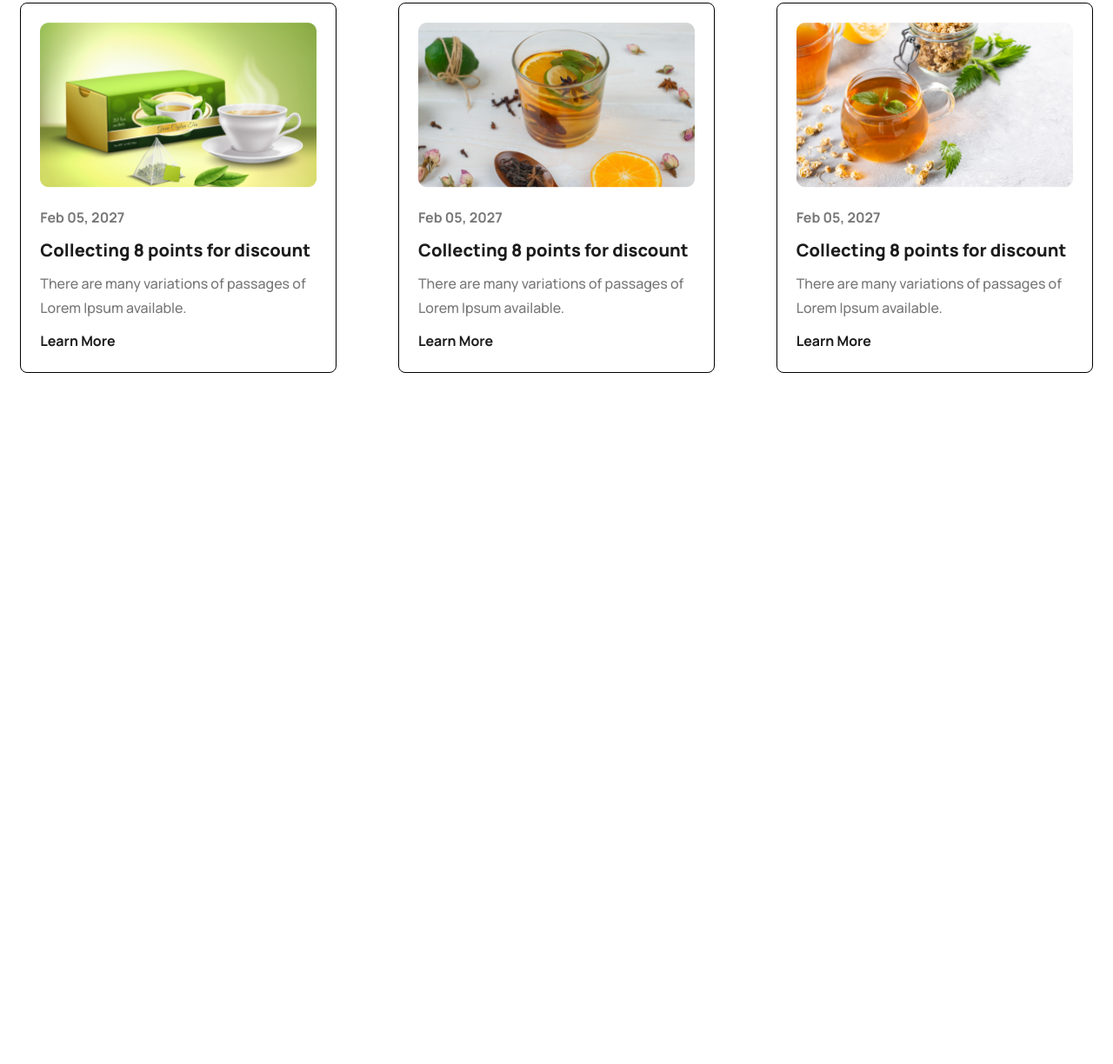
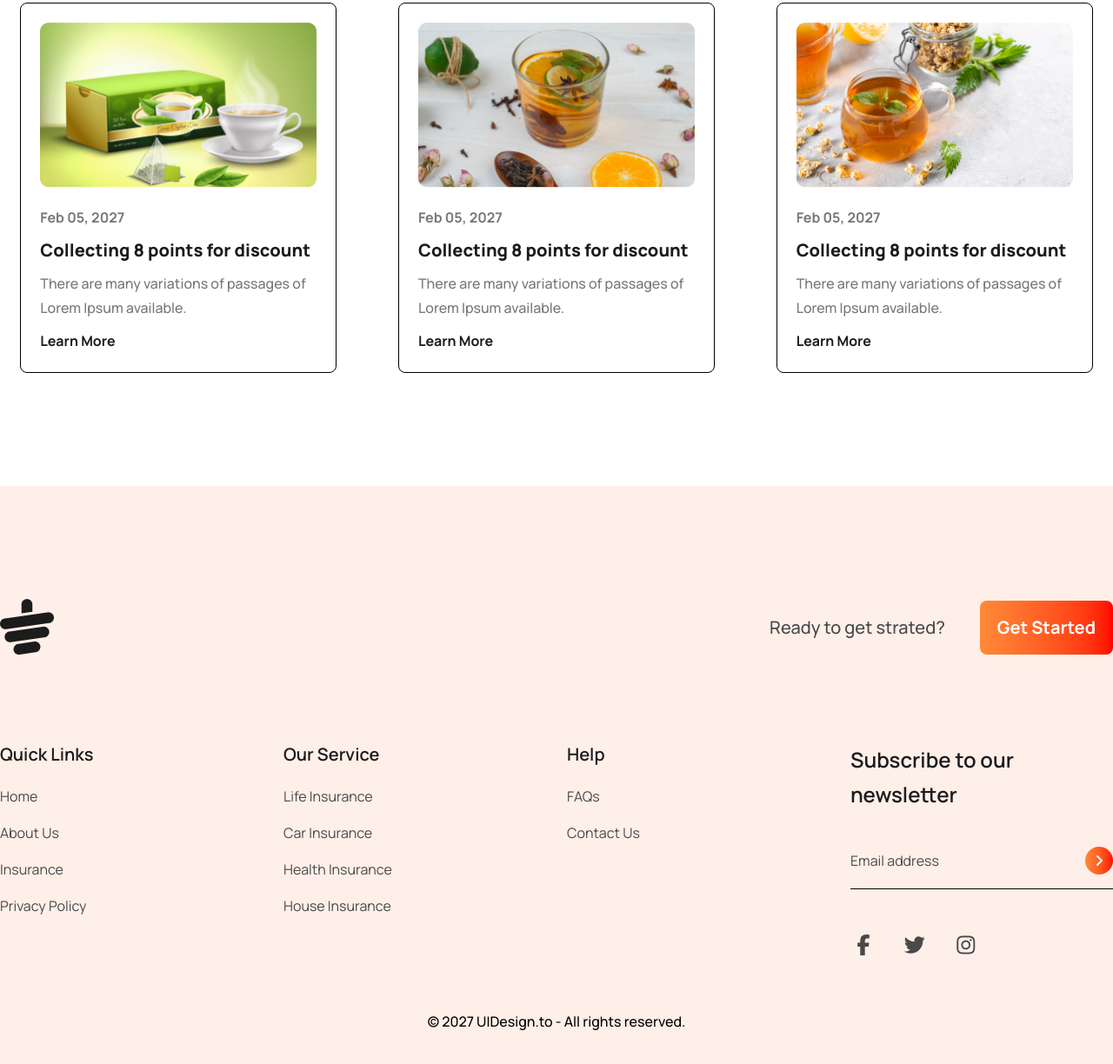
Before and after one commit to nafiz2024/Tea-House, a plain HTML site: page index.html in a window 1280 px wide. Shown: the part 3222-4446 px from the top of the page at 87% size. Before the commit the page ends 3651 px from the top, so only its background shows below. Drawn offline with nearby package versions, Linux system fonts and the light colour scheme.

Commit message:
Footer Section Done

```diff
--- a/index.html
+++ b/index.html
@@ -308,39 +308,127 @@
             <img src="./images/news-1.png" alt="" />
             <div class="space-y-[10px]">
               <p class="font-bold leading-7 text-[#777777]">Feb 05, 2027</p>
-              <h1 class="text-xl font-extrabold text-[#1c1c1c]">Collecting 8 points for discount</h1>
+              <h1 class="text-xl font-extrabold text-[#1c1c1c]">
+                Collecting 8 points for discount
+              </h1>
               <p class="font-medium leading-7 text-[#777777]">
                 There are many variations of passages of Lorem Ipsum available.
               </p>
-              <button class="font-bold leading-7 text-[#1c1c1c]">Learn More</button>
+              <button class="font-bold leading-7 text-[#1c1c1c]">
+                Learn More
+              </button>
             </div>
           </div>
           <div class="border rounded-lg p-[22px] max-w-[364px] space-y-5">
             <img src="./images/news-2.png" alt="" />
             <div class="space-y-[10px]">
               <p class="font-bold leading-7 text-[#777777]">Feb 05, 2027</p>
-              <h1 class="text-xl font-extrabold text-[#1c1c1c]">Collecting 8 points for discount</h1>
+              <h1 class="text-xl font-extrabold text-[#1c1c1c]">
+                Collecting 8 points for discount
+              </h1>
               <p class="font-medium leading-7 text-[#777777]">
                 There are many variations of passages of Lorem Ipsum available.
               </p>
-              <button class="font-bold leading-7 text-[#1c1c1c]">Learn More</button>
+              <button class="font-bold leading-7 text-[#1c1c1c]">
+                Learn More
+              </button>
             </div>
           </div>
           <div class="border rounded-lg p-[22px] max-w-[364px] space-y-5">
             <img src="./images/news-3.png" alt="" />
             <div class="space-y-[10px]">
               <p class="font-bold leading-7 text-[#777777]">Feb 05, 2027</p>
-              <h1 class="text-xl font-extrabold text-[#1c1c1c]">Collecting 8 points for discount</h1>
+              <h1 class="text-xl font-extrabold text-[#1c1c1c]">
+                Collecting 8 points for discount
+              </h1>
               <p class="font-medium leading-7 text-[#777777]">
                 There are many variations of passages of Lorem Ipsum available.
               </p>
-              <button class="font-bold leading-7 text-[#1c1c1c]">Learn More</button>
+              <button class="font-bold leading-7 text-[#1c1c1c]">
+                Learn More
+              </button>
             </div>
           </div>
         </div>
-
       </div>
     </section>
     <!-- News Section End -->
+
+    <!-- Footer Section Start -->
+    <footer class="bg-[#ffefe9] mb-0">
+      <div class="container mx-auto py-[130px]">
+        <div class="flex justify-between">
+          <img src="./images/cup.png" alt="" />
+
+          <div class="flex items-center space-x-10">
+            <p class="text-xl font-medium leadig-[40px] text-[#494949]">
+              Ready to get strated?
+            </p>
+            <button
+              class="bg-red-500 py-4 px-5 text-[20px] font-bold text-white rounded-lg bg-linear-to-r from-[#ff8938] to-[#ff0000] hover:from-[#ff0000] hover:to-[#ff8938] transition-colors duration-300"
+            >
+              Get Started
+            </button>
+          </div>
+        </div>
+        <div class="mt-[100px] grid grid-cols-1 md:grid-cols-4 gap-6">
+          <div class="">
+            <h1 class="text-xl font-semibold text-[#1c1c1c] mb-[22px]">
+              Quick Links
+            </h1>
+            <ul class="text-[#494949] space-y-[18px]">
+              <li>Home</li>
+              <li>About Us</li>
+              <li>Insurance</li>
+              <li>Privacy Policy</li>
+            </ul>
+          </div>
+          <div class="">
+            <h1 class="text-xl font-semibold text-[#1c1c1c] mb-[22px]">
+              Our Service
+            </h1>
+            <ul class="text-[#494949] space-y-[18px]">
+              <li>Life Insurance</li>
+              <li>Car Insurance</li>
+              <li>Health Insurance</li>
+              <li>House Insurance</li>
+            </ul>
+          </div>
+          <div class="">
+            <h1 class="text-xl font-semibold text-[#1c1c1c] mb-[22px]">Help</h1>
+            <ul class="text-[#494949] space-y-[18px]">
+              <li>FAQs</li>
+              <li>Contact Us</li>
+            </ul>
+          </div>
+          <div class="">
+            <h1
+              class="text-2xl leading-[40px] font-semibold text-[#1c1c1c] mb-10 max-w-[80%]"
+            >
+              Subscribe to our newsletter
+            </h1>
+            <div class="flex justify-between items-center mb-4">
+              <p class="text-[#494949]">Email address</p>
+
+              <div
+                class="flex items-center justify-center text-white rounded-full h-8 w-8 bg-linear-to-r from-[#ff8938] to-[#ff0000] hover:from-[#ff0000]"
+              >
+                <i class="fa-solid fa-angle-right"></i>
+              </div>
+            </div>
+            <hr />
+            <div class="mt-12 space-x-6 text-[#494949] text-2xl">
+              <i class="fa-brands fa-facebook-f"></i>
+              <i class="fa-brands fa-twitter"></i>
+              <i class="fa-brands fa-instagram"></i>
+            </div>
+          </div>
+        </div>
+        <div class="text-center font-medium TEXT-[#494949] mt-[60px]">
+          <p>© 2027 UIDesign.to - All rights reserved.</p>
+        </div>
+      </div>
+    </footer>
+    <!-- Footer Section End -->
   </body>
 </html>
```
